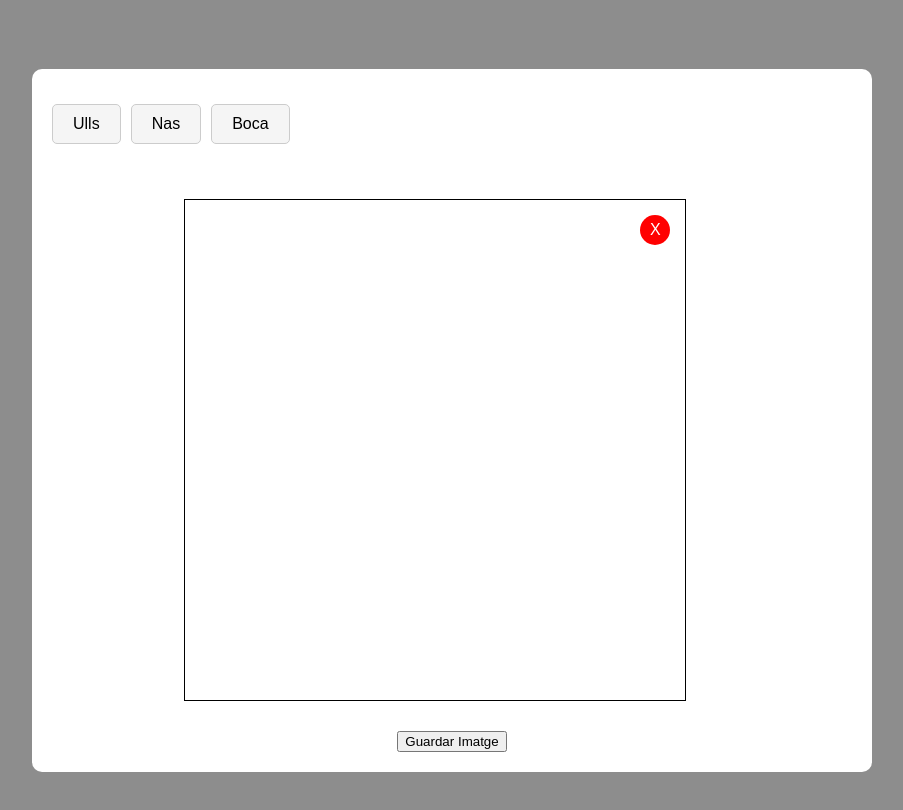
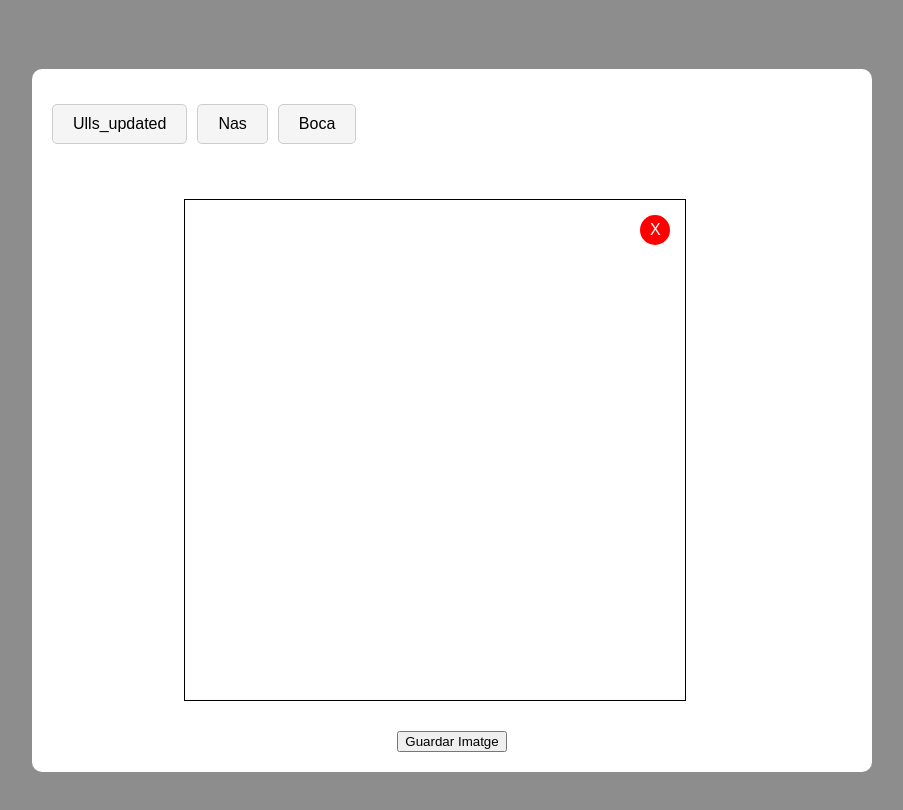
Before and after one commit to sergigomezfoto/mrpotato, a plain HTML site: page index.html in a window 1280 px wide. Shown: the whole page, without its empty margins (188-1091 px from the left). Drawn offline with Linux system fonts and the light colour scheme.

Commit message:
updated per test

```diff
--- a/index.html
+++ b/index.html
@@ -14,7 +14,7 @@
 
         <div class="dropdown-container">
             <ul class="categories">
-                <li data-category="ulls">Ulls</li>
+                <li data-category="ulls">Ulls_updated</li>
                 <li data-category="nas">Nas</li>
                 <li data-category="boca">Boca</li>
             </ul>
```
